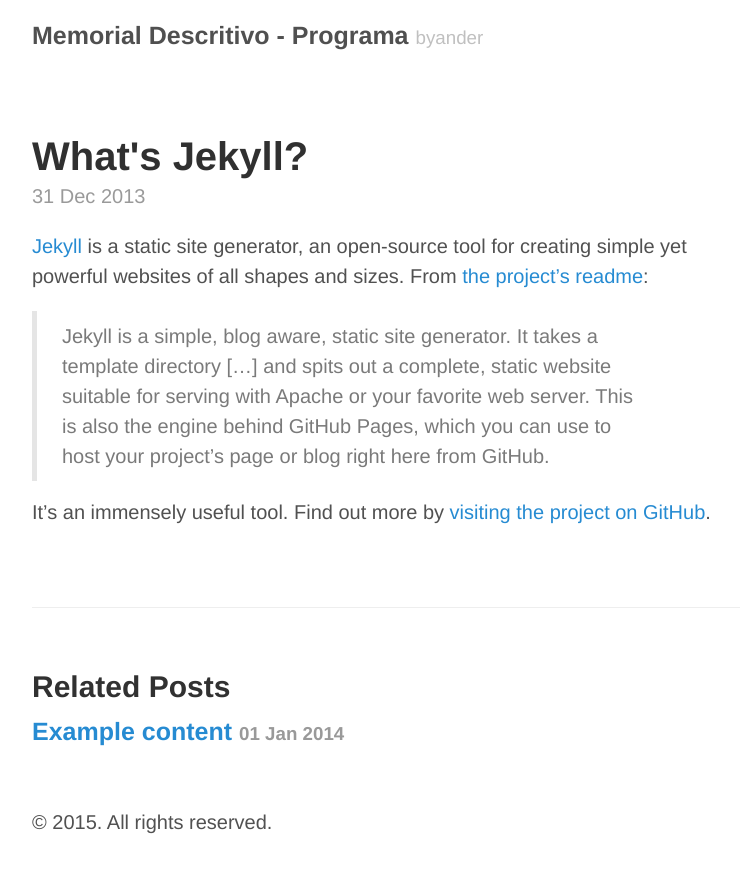
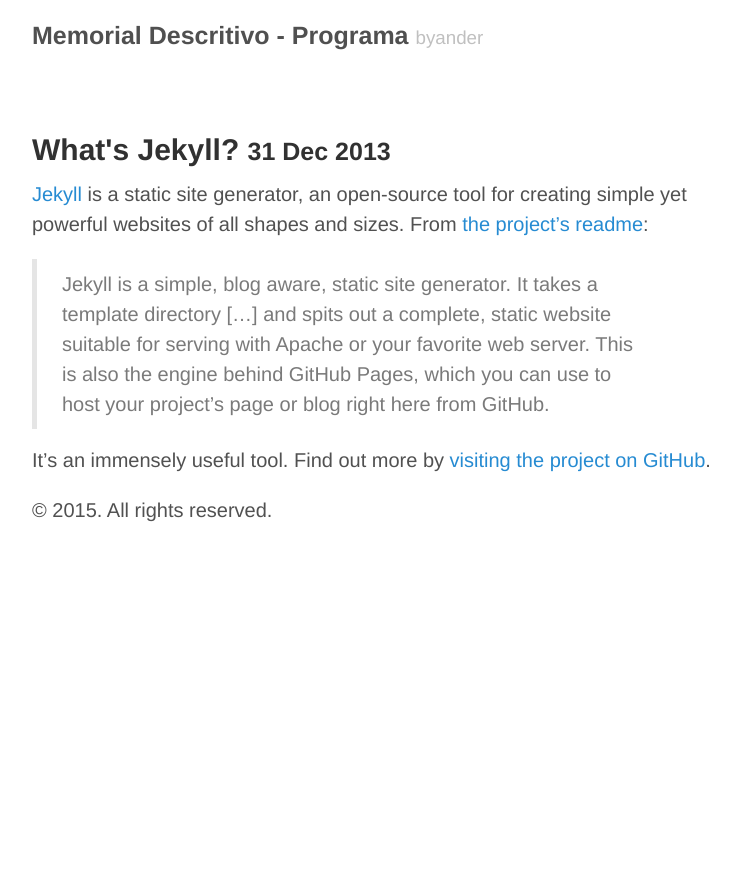
Before and after one commit to byander/memorial_descritivo, a Jekyll site: the page built from _posts/2013-12-31-whats-jekyll.md, in a window 1280 px wide. Shown: the top 873 px of the page, without its empty margins (248-988 px from the left). Built offline with Jekyll 4.4.1, drawn with Linux system fonts in a browser that asks for light colours; Markdown is read by kramdown in place of the engine named in the settings.

Commit message:
Update post.html

```diff
--- a/_layouts/post.html
+++ b/_layouts/post.html
@@ -2,24 +2,13 @@
 layout: default
 ---
 
-<div class="post">
-  <h1 class="post-title">{{ page.title }}</h1>
-  <span class="post-date">{{ page.date | date_to_string }}</span>
-  {{ content }}
-</div>
+<h2 class="post_title">
+  {{ page.title }}
+  {% if page.date %}
+    <small>{{ page.date | date_to_string }}</small>
+  {% endif %}
+</h2>
 
-<div class="related">
-  <h2>Related Posts</h2>
-  <ul class="related-posts">
-    {% for post in site.related_posts limit:3 %}
-      <li>
-        <h3>
-          <a href="{{ site.baseurl }}{{ post.url }}">
-            {{ post.title }}
-            <small>{{ post.date | date_to_string }}</small>
-          </a>
-        </h3>
-      </li>
-    {% endfor %}
-  </ul>
-</div>
+{{ content }}
+
+{% include disqus.html %}
```
